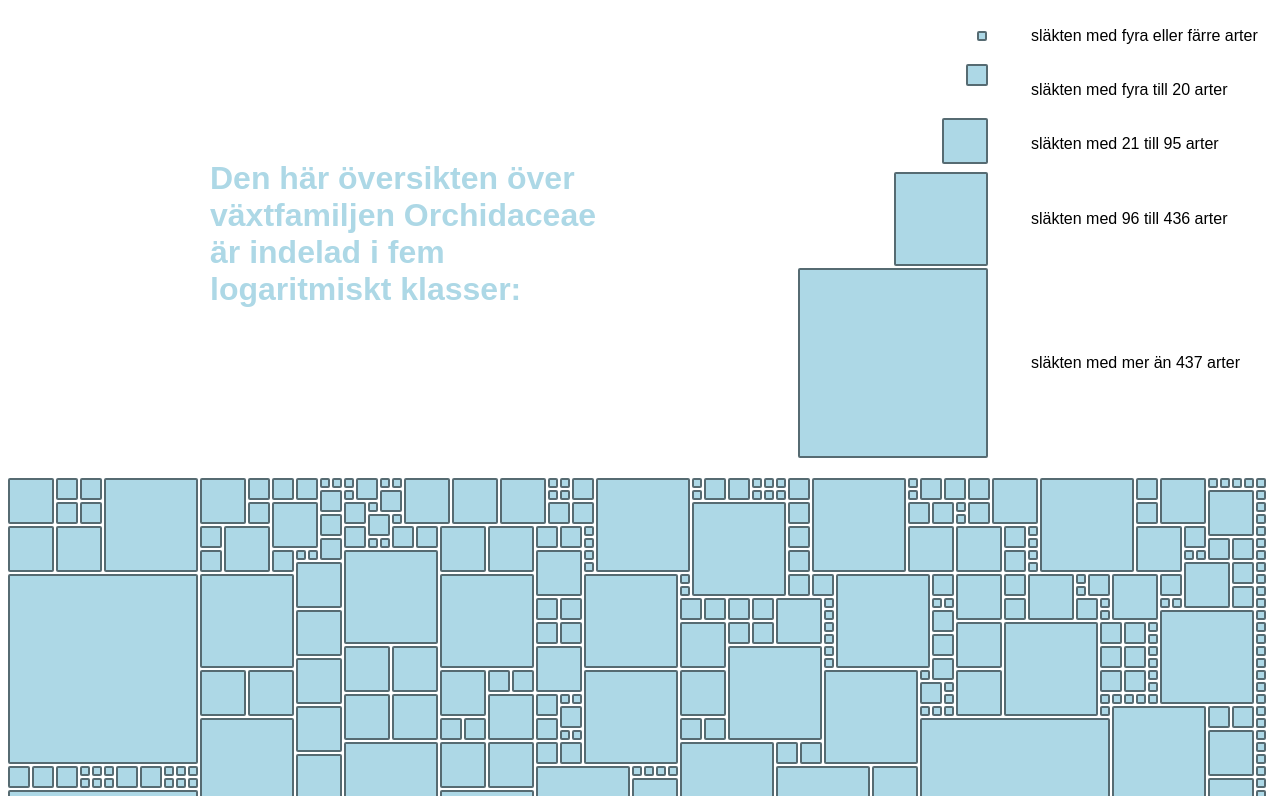
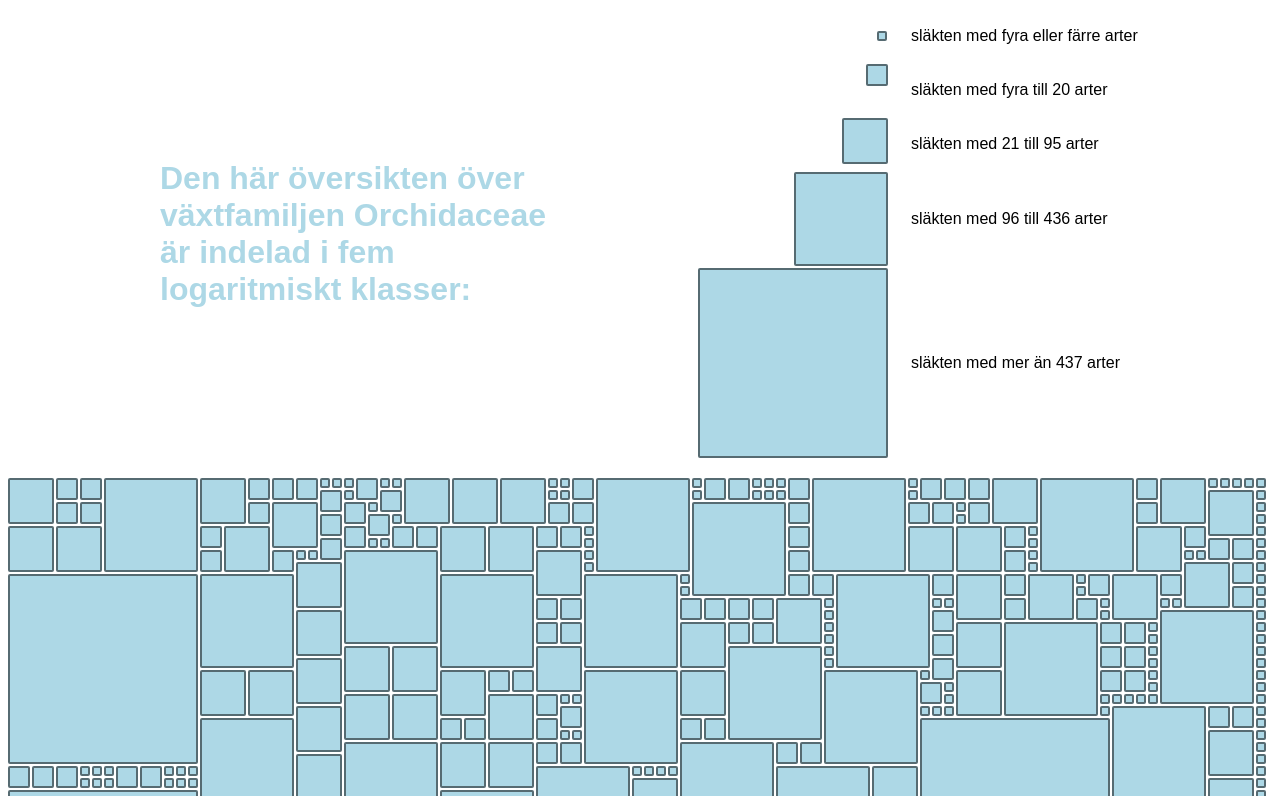
Before and after one commit to magev958/gh-pages, a plain HTML site: page index.html in a window 1280 px wide. Shown: the top 796 px of the page. Drawn offline with Linux system fonts and the light colour scheme.

Commit message:
Update index.html

```diff
--- a/index.html
+++ b/index.html
@@ -52,25 +52,25 @@ body { font-family: sans-serif; }
 
 <table style="border:none;">
 	<tr>
-		<td rowspan="5" style="width:600px; padding: 0 200px 0 200px;"><h1 style="color: lightblue;">Den h&auml;r &ouml;versikten &ouml;ver v&auml;xtfamiljen&nbsp;Orchidaceae &auml;r indelad i fem logaritmiskt klasser:</h1></td>
+		<td rowspan="5" style="width:600px; padding: 0 150px 0 150px;"><h1 style="color: lightblue;">Den h&auml;r &ouml;versikten &ouml;ver v&auml;xtfamiljen&nbsp;Orchidaceae &auml;r indelad i fem logaritmiskt klasser:</h1></td>
 		<td><div class="grid-item" style="float:right;"></div></td>
-		<td><p style="padding-left: 40px;">sl&auml;kten med fyra eller f&auml;rre arter</p>
+		<td><p style="padding-left: 20px;">sl&auml;kten med fyra eller f&auml;rre arter</p>
 	</tr>
 	<tr>
 		<td class="grid-item grid-item--height2 grid-item--width2" style="float:right;"></td>
-		<td><p style="padding-left: 40px;">sl&auml;kten med fyra till 20 arter</p></td>
+		<td><p style="padding-left: 20px;">sl&auml;kten med fyra till 20 arter</p></td>
 	</tr>
 	<tr>
 		<td class="grid-item grid-item--height3 grid-item--width3" style="float:right;"></td>
-		<td><p style="padding-left: 40px;">sl&auml;kten med 21 till 95 arter</p></td>
+		<td><p style="padding-left: 20px;">sl&auml;kten med 21 till 95 arter</p></td>
 	</tr>
 	<tr>
 		<td class="grid-item grid-item--height4 grid-item--width4" style="float:right;"></td>
-		<td><p style="padding-left: 40px;">sl&auml;kten med 96 till 436 arter</p></td>
+		<td><p style="padding-left: 20px;">sl&auml;kten med 96 till 436 arter</p></td>
 	</tr>
 	<tr>
 		<td class="grid-item grid-item--height5 grid-item--width5" style="float:right;"></td>
-		<td><p style="padding-left: 40px;">sl&auml;kten med mer &auml;n 437 arter</p></td>
+		<td><p style="padding-left: 20px;">sl&auml;kten med mer &auml;n 437 arter</p></td>
 </table>
 
 <br>
```
